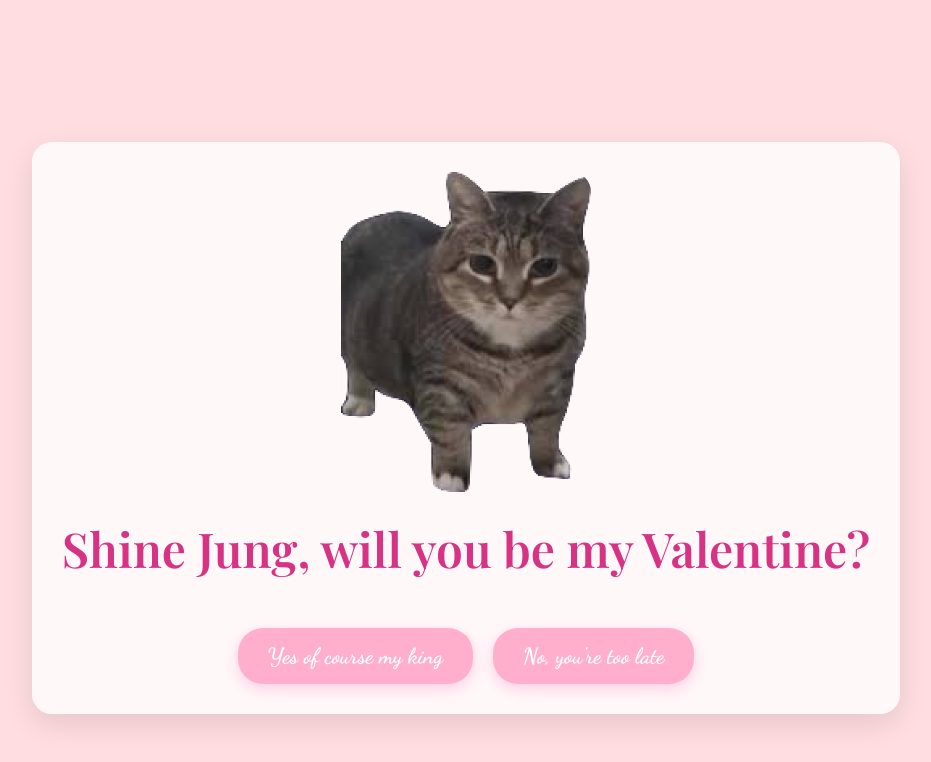
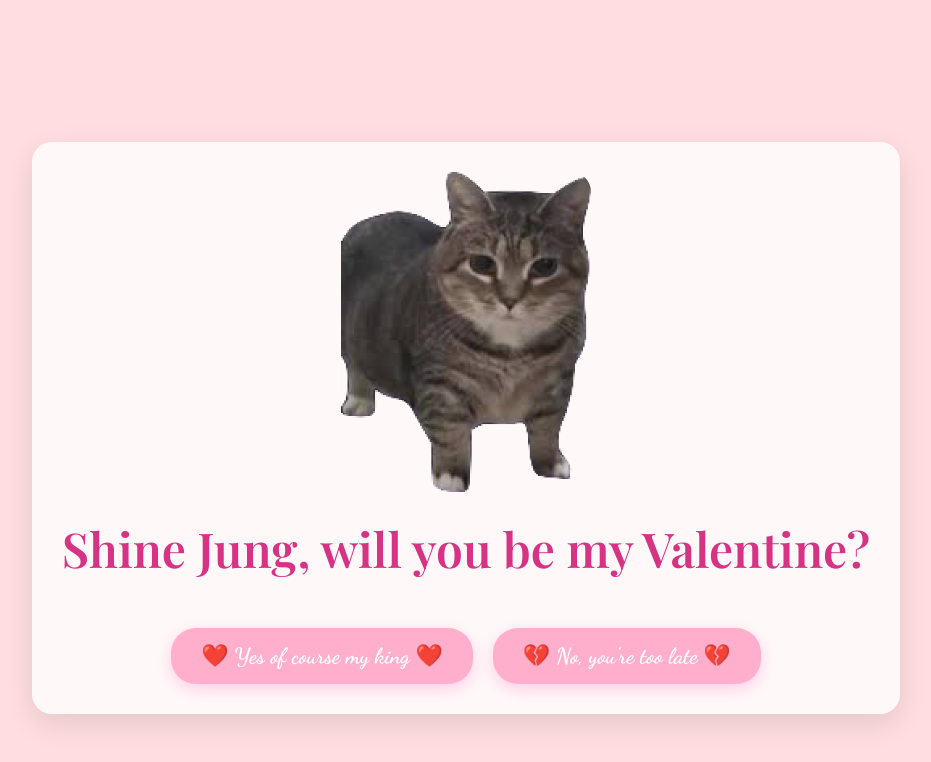
Before and after one commit to jiseak/very-important-question, a plain HTML site: page index.html in a window 1280 px wide. Shown: the whole page, without its empty margins (174-1105 px from the left). Drawn offline with nearby package versions, Linux system fonts and the light colour scheme.

Commit message:
Update index.html

```diff
--- a/index.html
+++ b/index.html
@@ -88,8 +88,8 @@
         </div>
         <p id="question">Shine Jung, will you be my Valentine?</p>
         <div class="button-container">
-            <button id="yes-button" class="button" onclick="acceptLove()">Yes of course my king</button>
-            <button id="no-button" class="button" onclick="rejectLove()">No, you're too late</button>
+            <button id="yes-button" class="button" onclick="acceptLove()">❤️ Yes of course my king ❤️</button>
+            <button id="no-button" class="button" onclick="rejectLove()">💔 No, you're too late 💔</button>
         </div>
     </div>
 
```
